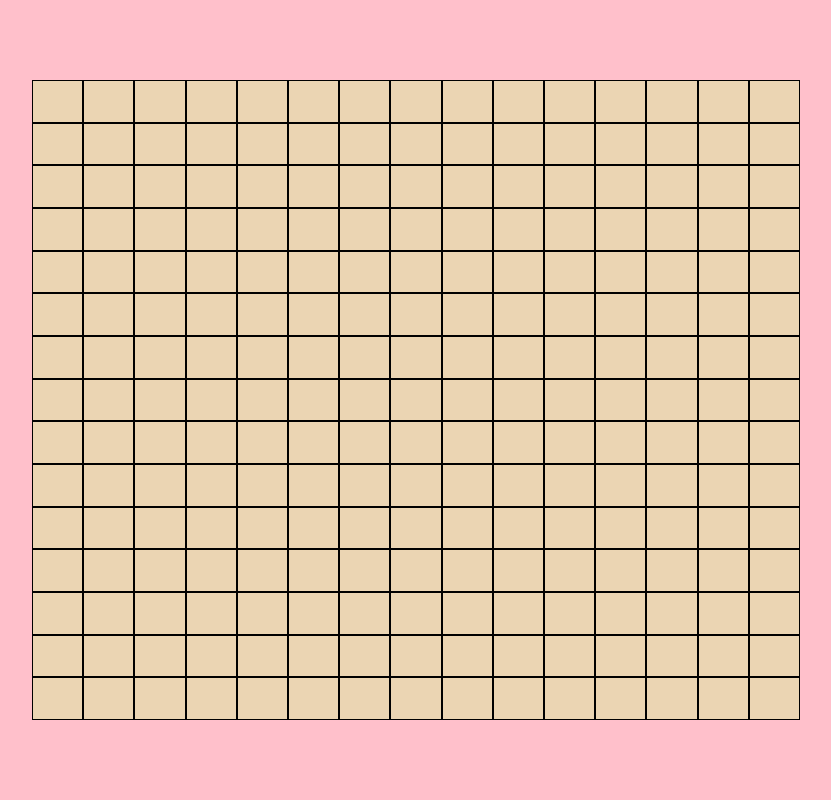
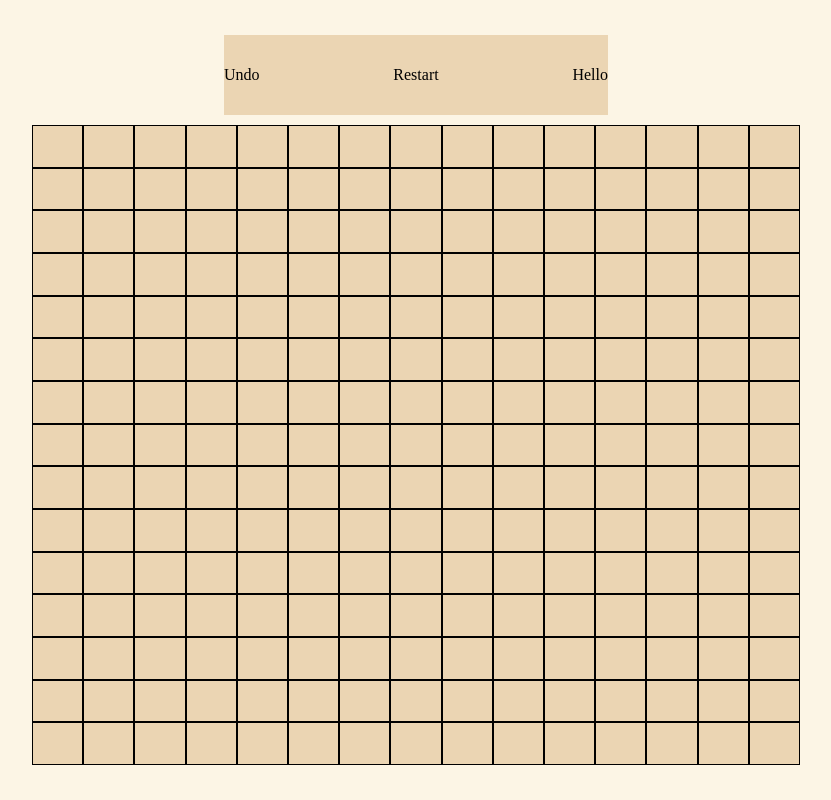
Before and after one commit to andrewbrindley/COSC560-Assignment-1, a website built with Parcel: page index.html in a window 1280 px wide. Shown: the whole page, without its empty margins (224-1055 px from the left). Built offline with nearby package versions, Linux system fonts and the light colour scheme.

Commit message:
added start of header

```diff
--- a/app.js
+++ b/app.js
@@ -11,20 +11,44 @@ var __spreadArray = (this && this.__spreadArray) || function (to, from, pack) {
 var Controller = /** @class */ (function () {
     function Controller() {
         this.turn = 0;
+        this.header = new Header(this.turn);
         this.game = new Game(this.turn, 15, 15);
     }
     return Controller;
+}());
+var Header = /** @class */ (function () {
+    function Header(turn) {
+        this.turn = new PlayerTurn(turn);
+    }
+    return Header;
+}());
+var PlayerTurn = /** @class */ (function () {
+    function PlayerTurn(turn) {
+        var _a;
+        this.turn = turn;
+        this.element = document.createElement('span');
+        this.element.id = 'player';
+        this.element.textContent = "Hello";
+        (_a = document.getElementById('header')) === null || _a === void 0 ? void 0 : _a.appendChild(this.element);
+    }
+    return PlayerTurn;
 }());
 var Game = /** @class */ (function () {
     function Game(turn, rows, columns) {
         var _this = this;
         this.tileClicked = function (tile) {
             if (tile.value < 0) {
-                tile.value = _this.turn;
-                tile.element.classList.remove('empty');
-                tile.element.classList.add(!_this.turn ? 'black' : 'white');
-                _this.turn = (_this.turn + 1) % 2;
+                _this.placeTile(tile);
+                _this.nextTurn();
             }
+        };
+        this.placeTile = function (tile) {
+            tile.value = _this.turn;
+            tile.element.classList.remove('empty');
+            tile.element.classList.add(!_this.turn ? 'black' : 'white');
+        };
+        this.nextTurn = function () {
+            _this.turn = (_this.turn + 1) % 2;
         };
         this.turn = turn;
         this.grid = new Grid(rows, columns, this.tileClicked);
@@ -62,4 +86,4 @@ var Tile = /** @class */ (function () {
     }
     return Tile;
 }());
-var root = new Game(0, 15, 15);
+var root = new Controller();
--- a/index.html
+++ b/index.html
@@ -9,7 +9,18 @@
     <link rel="stylesheet" href="./style.css" />
   </head>
   <body>
-    <main class="main" id="game">
+    <main class="main">
+      <header class="header" id="header">
+        <span>
+          Undo
+        </span>
+        <span>
+          Restart
+        </span>
+      </header>
+      <div id="game">
+
+      </div>
     </main>
   </body>
 </html>
--- a/style.css
+++ b/style.css
@@ -9,9 +9,10 @@ body{
     flex: 1;
     padding: 1rem;
     display: flex;
+    flex-direction: column;
     align-items: center;
     justify-content: center;
-    background-color: pink;
+    background-color: #FCF5E5;
     overflow: hidden;
 }
 
@@ -36,3 +37,13 @@ body{
     background-color: rgb(41, 39, 39);
     border: 1px solid #000;
 }
+
+.header{
+    height: 10vh;
+    width: 30vw;
+    margin-bottom: 10px;
+    background-color: #ebd5b3;
+    display: flex;
+    justify-content: space-between;
+    align-items: center;
+}
```
Also changed, not shown: app.ts (+37 -5 lines).
